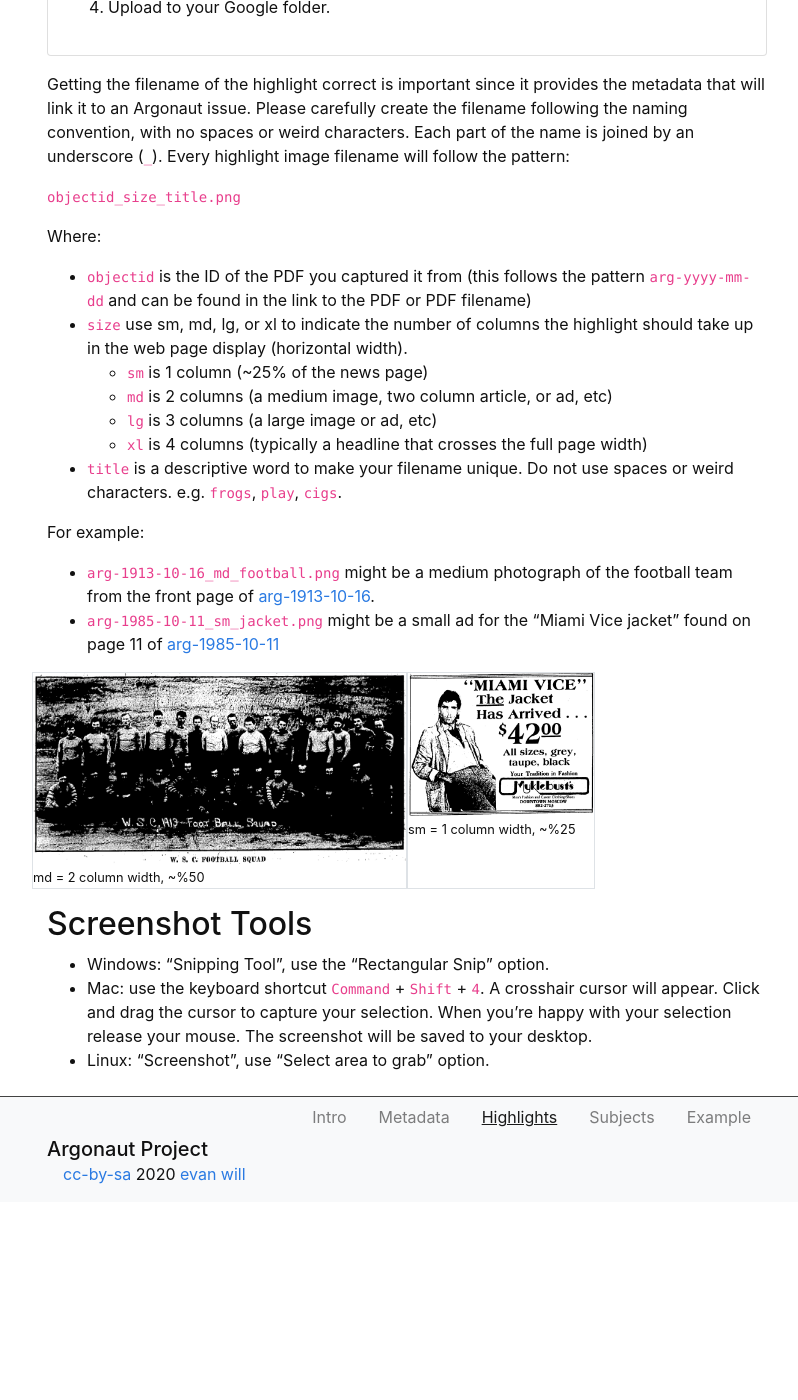
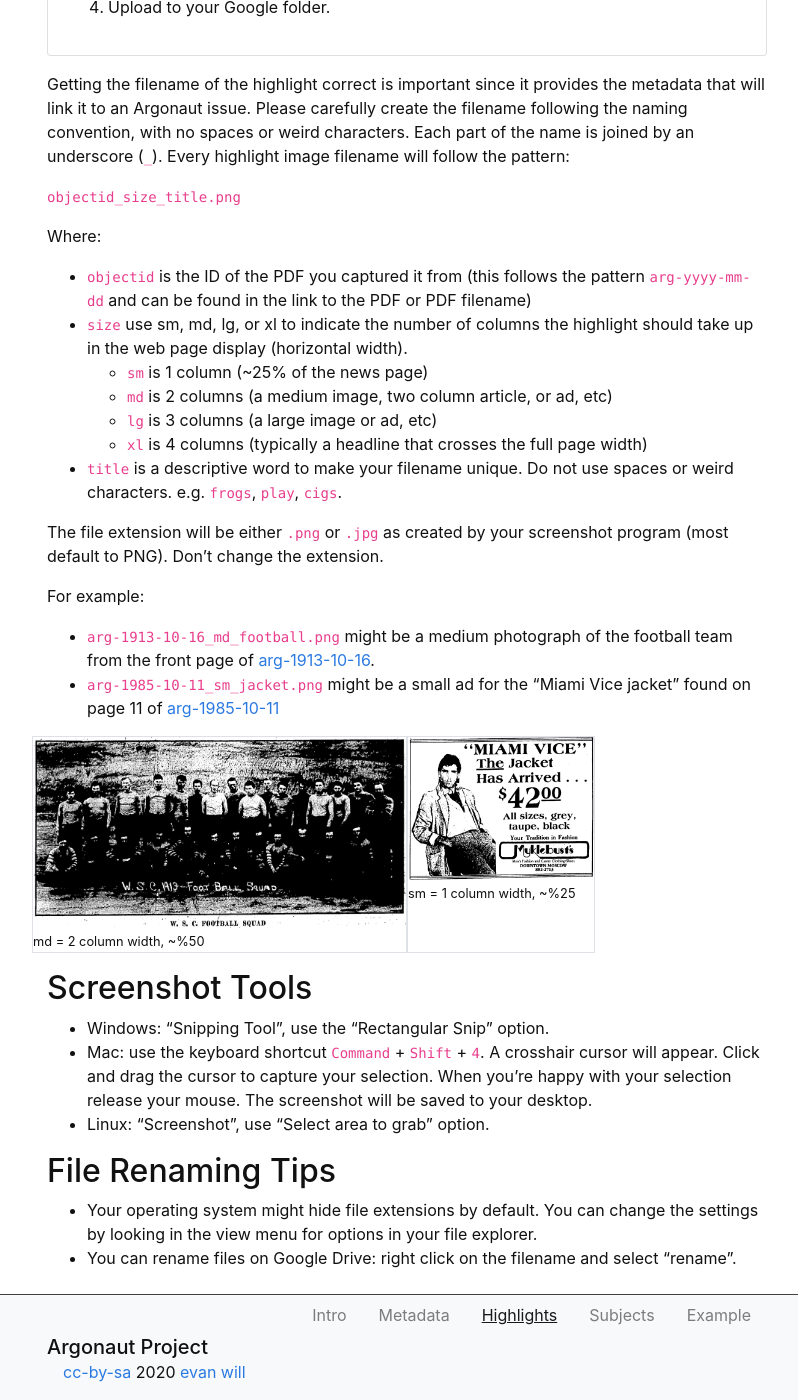
Before and after one commit to thecdil/argonaut-project, a Jekyll site: the page built from content/2-highlight.md, in a window 1280 px wide and 1400 px high, scrolled down 829 px. Shown: the whole window, without its empty margins (233-1031 px from the left). Built offline with Jekyll 4.4.1, drawn with Linux system fonts in a browser that asks for light colours; before the commit the page ends 2031 px from its top, so only the background shows below that; some of the changed text lies outside the part shown.

Commit message:
highlights tips

```diff
--- a/content/2-highlight.md
+++ b/content/2-highlight.md
@@ -3,13 +3,13 @@ title: Highlights
 nav: true
 ---
 
-# Argonaut highlights
+# Argonaut Highlights
 
 The [front page of the Argonaut digital collection](https://www.lib.uidaho.edu/digital/argonaut/index.html) features a randomly generated "front page" made of snippets from Argo issues through the years.
 This provides an engaging entry point to scan the weird and interesting contents of Argonaut and invite people to explore.
 Users can click on a highlight to visit the related Argonaut issue.
 
-## Choosing highlights
+## Choosing Highlights
 
 While working on metadata for Argonaut issues you will be browsing the contents of each PDF.
 If you find a story, headline, ad, or image that is particularly interesting, you can create a highlight to be added to the front page feature.
@@ -22,7 +22,7 @@ Think about snippets that are:
 
 Every issue does *not* need a highlight, but we aim to have a handful of highlights from each year over all.
 
-## Create a highlight
+## Create a Highlight
 
 Once you find an interesting highlight, use a [screenshot tool](#screenshot-tools) to grab an image directly from the PDF.
 
@@ -50,6 +50,9 @@ Where:
     - `xl` is 4 columns (typically a headline that crosses the full page width)
 - `title` is a descriptive word to make your filename unique. Do not use spaces or weird characters. e.g. `frogs`, `play`, `cigs`.
 
+The file extension will be either `.png` or `.jpg` as created by your screenshot program (most default to PNG).
+Don't change the extension.
+
 For example:
 
 - `arg-1913-10-16_md_football.png` might be a medium photograph of the football team from the front page of [arg-1913-10-16](https://digital.lib.uidaho.edu/utils/getfile/collection/argonaut/id/1071/filename/arg-1913-10-16.pdf).
@@ -73,3 +76,8 @@ For example:
 - Windows: "Snipping Tool", use the "Rectangular Snip" option.
 - Mac: use the keyboard shortcut `Command` + `Shift` + `4`. A crosshair cursor will appear. Click and drag the cursor to capture your selection. When you're happy with your selection release your mouse. The screenshot will be saved to your desktop.
 - Linux: "Screenshot", use "Select area to grab" option.
+
+## File Renaming Tips
+
+- Your operating system might hide file extensions by default. You can change the settings by looking in the view menu for options in your file explorer.
+- You can rename files on Google Drive: right click on the filename and select "rename".
```
